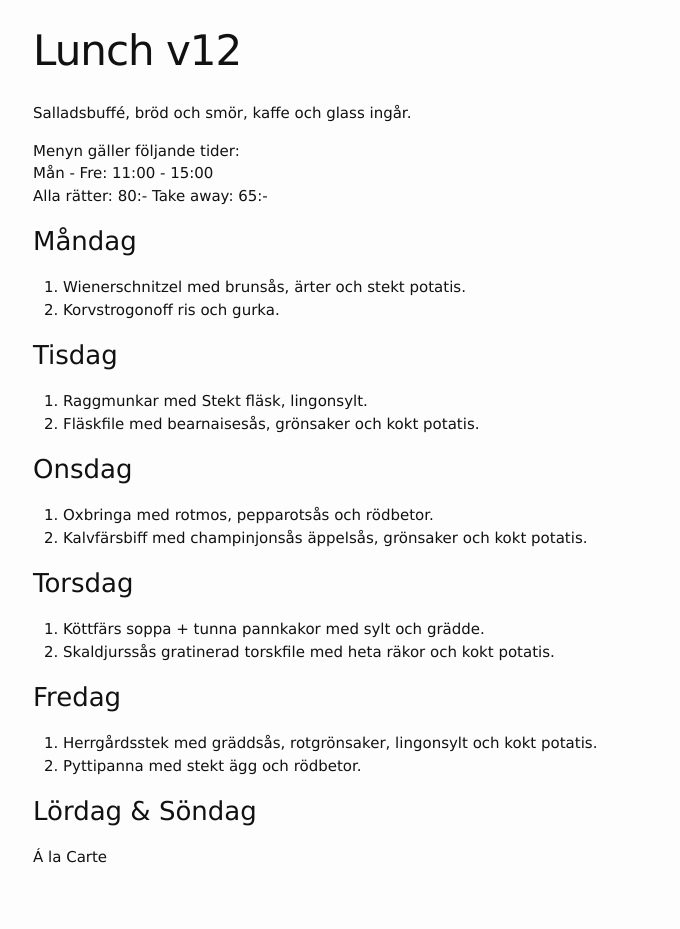
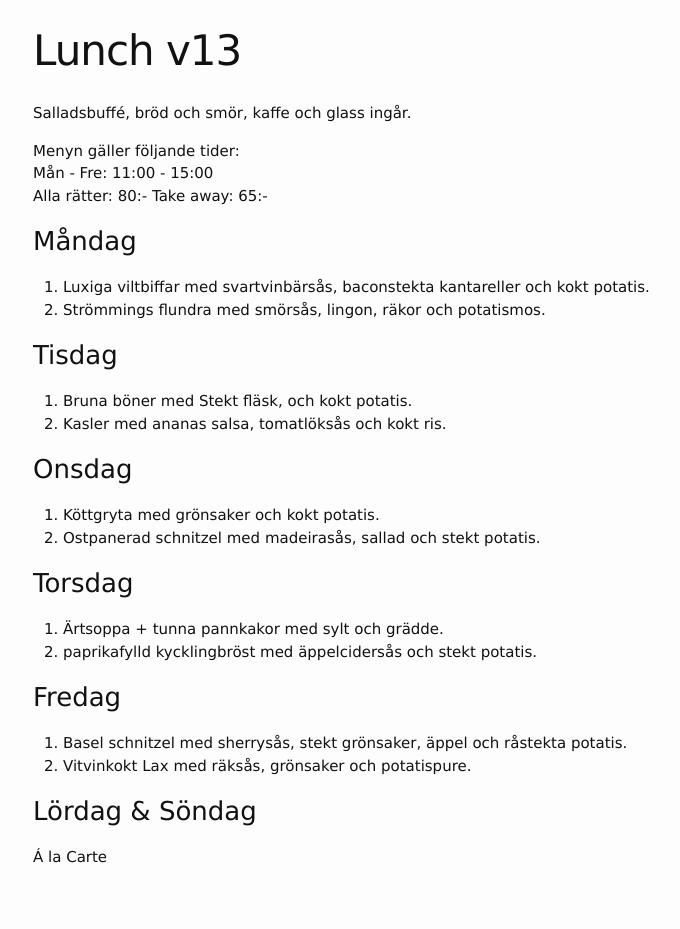
Before and after one commit to FarInn62/farinn62.github.io, a Jekyll site: the page built from lunch.md, in a window 1280 px wide. Shown: the whole page, without its empty margins (237-917 px from the left). Built offline with Jekyll 4.4.1, drawn with Linux system fonts in a browser that asks for light colours.

Commit message:
Update lunch.md

```diff
--- a/lunch.md
+++ b/lunch.md
@@ -1,6 +1,6 @@
 ---
 layout: foodmenu
-title: Lunch v12
+title: Lunch v13
 permalink: /lunch/
 published: true
 ---
@@ -12,28 +12,28 @@ Alla rätter: 80:- Take away: 65:-
 
 ### Måndag
 
-1. Wienerschnitzel med brunsås, ärter och stekt potatis.
-2. Korvstrogonoff ris och gurka.
+1. Luxiga viltbiffar med svartvinbärsås, baconstekta kantareller och kokt potatis.
+2. Strömmings flundra med smörsås, lingon, räkor och potatismos.
 
 ### Tisdag
 
-1. Raggmunkar med Stekt fläsk, lingonsylt.
-2. Fläskfile med bearnaisesås, grönsaker och kokt potatis.
+1. Bruna böner med Stekt fläsk, och kokt potatis.
+2. Kasler med ananas salsa, tomatlöksås och kokt ris.
 
 ### Onsdag
 
-1. Oxbringa med rotmos, pepparotsås och rödbetor.
-2. Kalvfärsbiff med champinjonsås äppelsås, grönsaker och kokt potatis.
+1. Köttgryta med grönsaker och kokt potatis.
+2. Ostpanerad schnitzel med madeirasås, sallad och stekt potatis.
 
 ### Torsdag
 
-1. Köttfärs soppa + tunna pannkakor med sylt och grädde.
-2. Skaldjurssås gratinerad torskfile med heta räkor och kokt potatis.
+1. Ärtsoppa + tunna pannkakor med sylt och grädde.
+2. paprikafylld kycklingbröst med äppelcidersås och stekt potatis.
 
 ### Fredag
 
-1. Herrgårdsstek med gräddsås, rotgrönsaker, lingonsylt och kokt potatis.
-2. Pyttipanna med stekt ägg och rödbetor.
+1. Basel schnitzel med sherrysås, stekt grönsaker, äppel och råstekta potatis.
+2. Vitvinkokt Lax med räksås, grönsaker och potatispure.
 
 
 ### Lördag & Söndag
```
